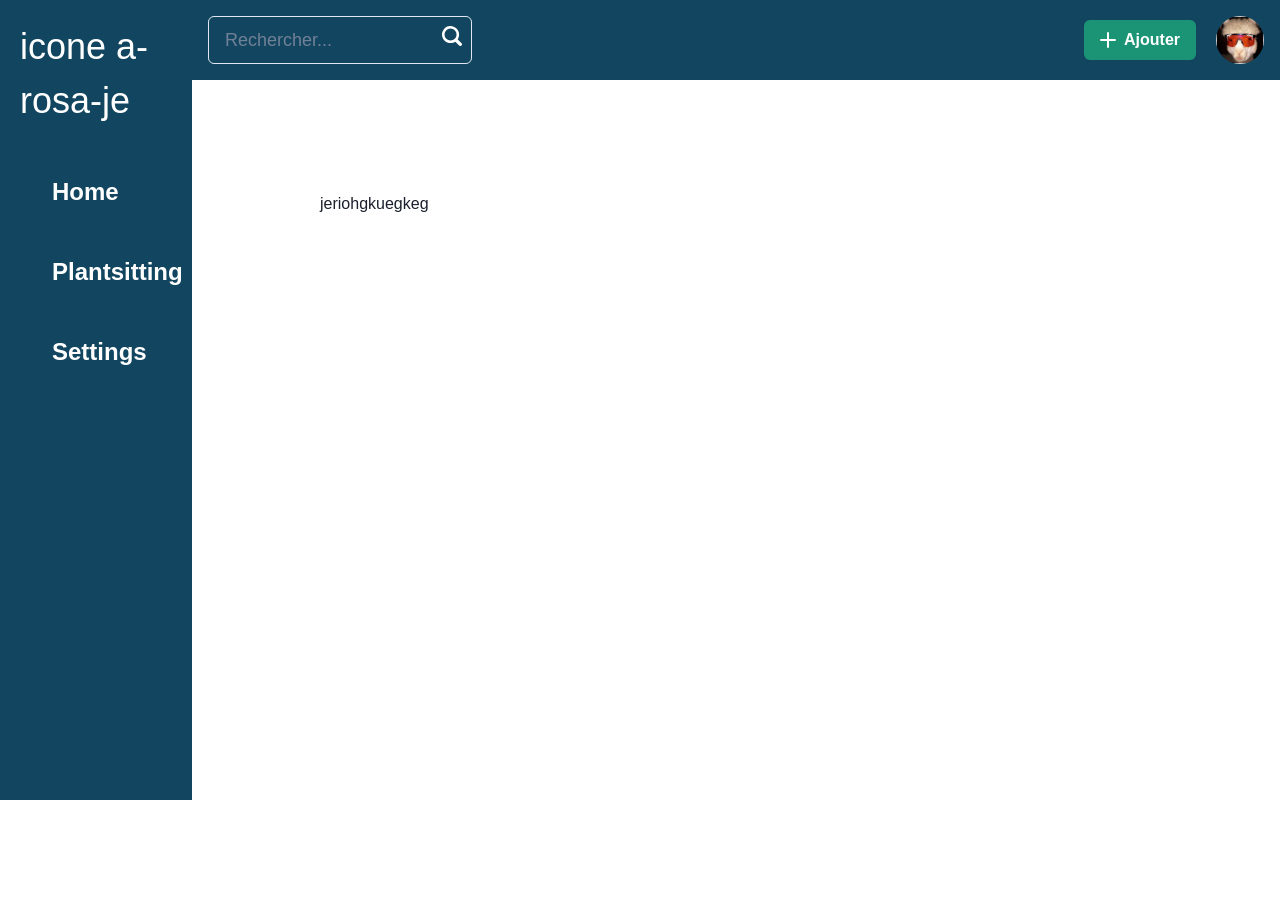
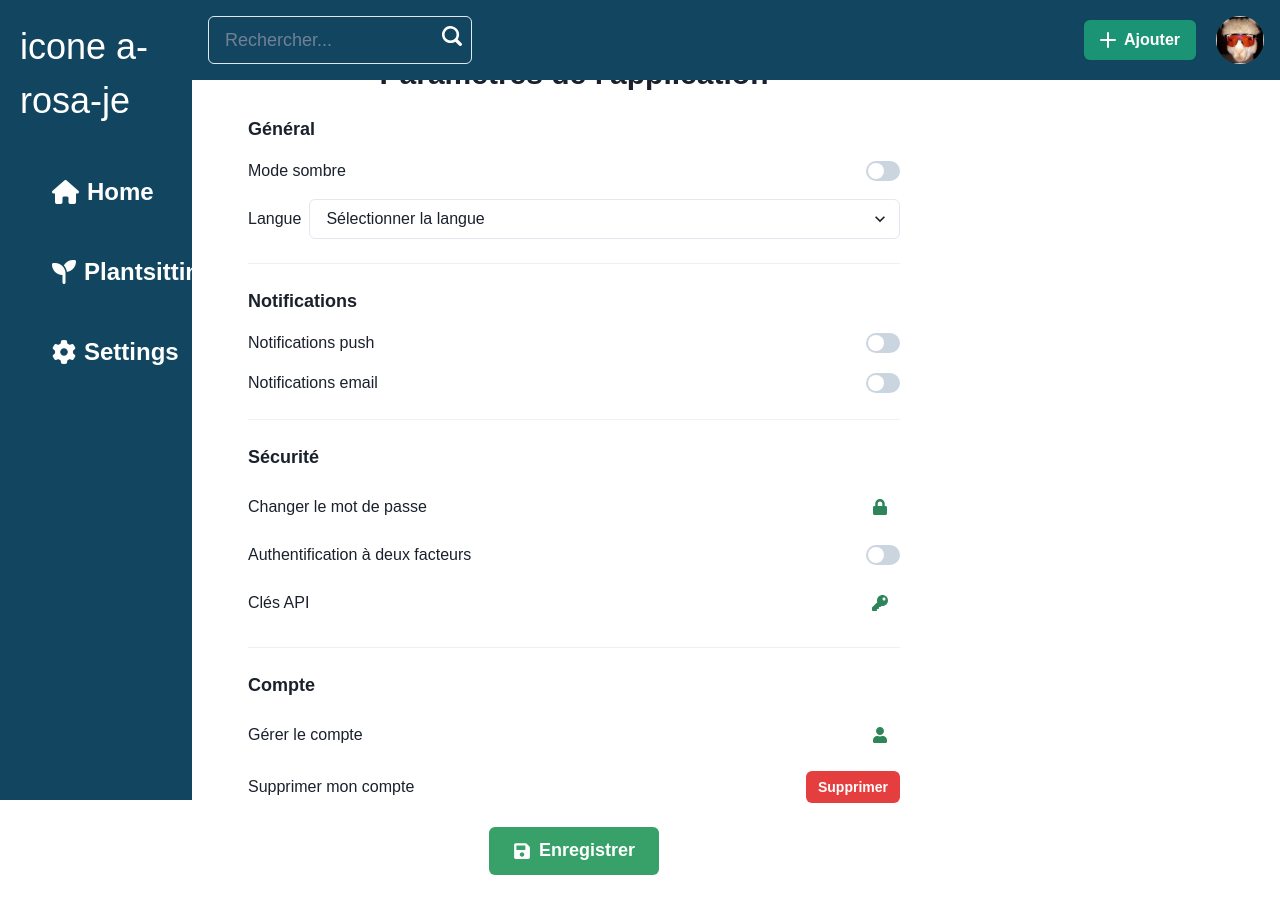
Before and after one commit to neckfire/MSPR-E6.1, a React (Vite) app in the folder front/a_rosa_je/: page /setting in a window 1280 px wide. Before the commit the page ends 800 px from the top, so only its background shows below. Built offline with nearby package versions, Linux system fonts and the light colour scheme.

Commit message:
setting page in progress

```diff
--- a/front/a_rosa_je/src/App.tsx
+++ b/front/a_rosa_je/src/App.tsx
@@ -23,7 +23,7 @@ function Layout({ children }: { children: ReactNode }) {
             <Box>
                 <Header />
             </Box>
-            <Box ml="25%" mt={48}>
+            <Box>
                 {children}
             </Box>
         </>
--- a/front/a_rosa_je/src/component/generic/sidebar.tsx
+++ b/front/a_rosa_je/src/component/generic/sidebar.tsx
@@ -39,7 +39,7 @@ function Sidebar() {
                     href="/another"
                     variant="ghost"
                     color={"white"}
-                    // leftIcon={<Icon as={} />}
+                    leftIcon={<i className="fa-solid fa-home"></i>}
                     justifyContent="flex-start"
                     fontSize="2xl"
                     w="100%"
@@ -57,7 +57,7 @@ function Sidebar() {
                     href="/stock"
                     variant="ghost"
                     color={"white"}
-                    // leftIcon={<Icon as={FaBoxOpen} />}
+                    leftIcon={<i className="fa-solid fa-seedling"></i>}
                     justifyContent="flex-start"
                     w="100%"
                     fontSize="2xl"
@@ -75,7 +75,7 @@ function Sidebar() {
                     href="/setting"
                     variant="ghost"
                     color=  "white"
-                    // leftIcon={<Icon as={FaTools} />}
+                    leftIcon={<i className="fa-solid fa-gear"></i>}
                     justifyContent="flex-start"
                     w="100%"
                     fontSize="2xl"
--- a/front/a_rosa_je/src/page/settingPage.tsx
+++ b/front/a_rosa_je/src/page/settingPage.tsx
@@ -1,11 +1,148 @@
-import {Box} from "@chakra-ui/react";
+import {
+    Box,
+    Button,
+    Divider,
+    Heading,
+    HStack,
+    IconButton,
+    Select,
+    Switch,
+    Text,
+    useColorMode,
+    VStack
+} from "@chakra-ui/react";
+import {FaKey, FaLock, FaSave, FaUser} from "react-icons/fa";
 
 function SettingPage() {
+    const { colorMode, toggleColorMode } = useColorMode();
+
     return (
-        <Box>
-            jeriohgkuegkeg
+        <Box
+            display="flex"
+            flexDirection="column"
+            justifyContent="start"
+            height="100vh"
+            ml="15%"
+            bg={colorMode === "light" ? "white" : "gray.700"}
+            p={8}
+        >
+            <Box
+                w="100%"
+                maxW="700px"
+                bg={colorMode === "light" ? "white" : "gray.700"}
+                borderRadius="lg"
+                p={6}
+            >
+                <Heading size="lg" mb={6} textAlign="center">
+                    Paramètres de l'application
+                </Heading>
+
+                {/* Paramètres généraux */}
+                <VStack align="start" mb={6} spacing={4}>
+                    <Text fontWeight="bold" fontSize="lg">
+                        Général
+                    </Text>
+                    <HStack justify="space-between" w="100%">
+                        <Text>Mode sombre</Text>
+                        <Switch
+                            isChecked={colorMode === "dark"}
+                            onChange={toggleColorMode}
+                            colorScheme="green"
+                        />
+                    </HStack>
+                    <HStack justify="space-between" w="100%">
+                        <Text>Langue</Text>
+                        <Select placeholder="Sélectionner la langue" colorScheme="green">
+                            <option value="fr">Français</option>
+                            <option value="en">Anglais</option>
+                            <option value="es">Espagnol</option>
+                        </Select>
+                    </HStack>
+                </VStack>
+                <Divider />
+
+                {/* Notifications */}
+                <VStack align="start" my={6} spacing={4}>
+                    <Text fontWeight="bold" fontSize="lg">
+                        Notifications
+                    </Text>
+                    <HStack justify="space-between" w="100%">
+                        <Text>Notifications push</Text>
+                        <Switch colorScheme="green" />
+                    </HStack>
+                    <HStack justify="space-between" w="100%">
+                        <Text>Notifications email</Text>
+                        <Switch colorScheme="green" />
+                    </HStack>
+                </VStack>
+                <Divider />
+
+                {/* Sécurité */}
+                <VStack align="start" my={6} spacing={4}>
+                    <Text fontWeight="bold" fontSize="lg">
+                        Sécurité
+                    </Text>
+                    <HStack justify="space-between" w="100%">
+                        <Text>Changer le mot de passe</Text>
+                        <IconButton
+                            aria-label="Modifier le mot de passe"
+                            icon={<FaLock />}
+                            variant="ghost"
+                            colorScheme="green"
+                        />
+                    </HStack>
+                    <HStack justify="space-between" w="100%">
+                        <Text>Authentification à deux facteurs</Text>
+                        <Switch colorScheme="green" />
+                    </HStack>
+                    <HStack justify="space-between" w="100%">
+                        <Text>Clés API</Text>
+                        <IconButton
+                            aria-label="Gérer les clés API"
+                            icon={<FaKey />}
+                            variant="ghost"
+                            colorScheme="green"
+                        />
+                    </HStack>
+                </VStack>
+                <Divider />
+
+                {/* Gestion du compte */}
+                <VStack align="start" my={6} spacing={4}>
+                    <Text fontWeight="bold" fontSize="lg">
+                        Compte
+                    </Text>
+                    <HStack justify="space-between" w="100%">
+                        <Text>Gérer le compte</Text>
+                        <IconButton
+                            aria-label="Modifier le compte"
+                            icon={<FaUser />}
+                            variant="ghost"
+                            colorScheme="green"
+                        />
+                    </HStack>
+                    <HStack justify="space-between" w="100%">
+                        <Text>Supprimer mon compte</Text>
+                        <Button colorScheme="red" size="sm">
+                            Supprimer
+                        </Button>
+                    </HStack>
+                </VStack>
+
+                {/* Bouton Enregistrer */}
+                <HStack justify="center" mt={6}>
+                    <Button
+                        colorScheme="green"
+                        leftIcon={<FaSave />}
+                        size="lg"
+                        onClick={() => alert("Paramètres enregistrés !")}
+                    >
+                        Enregistrer
+                    </Button>
+                </HStack>
+            </Box>
         </Box>
-    )
+    );
 }
 
 export default SettingPage;
```
